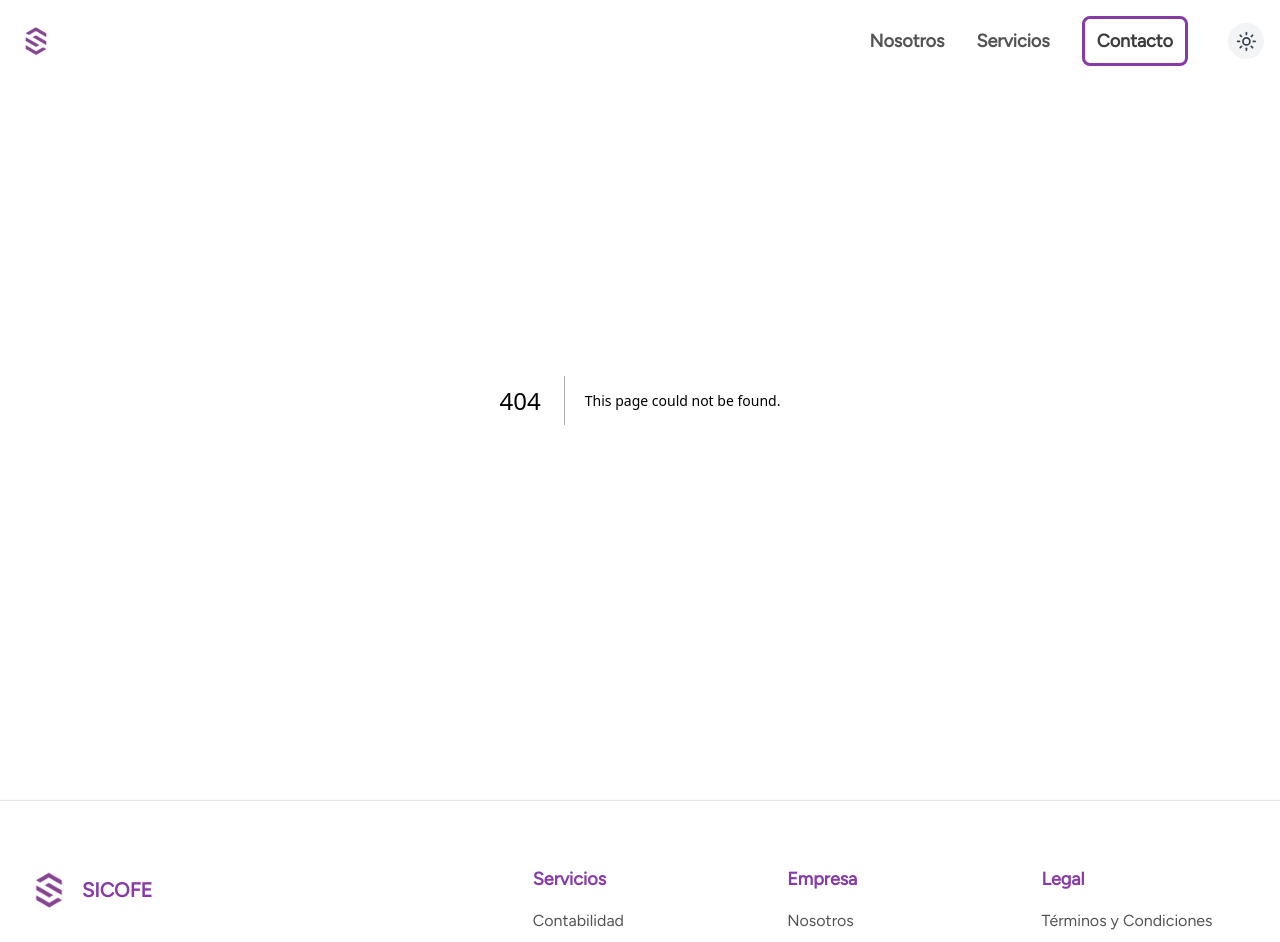
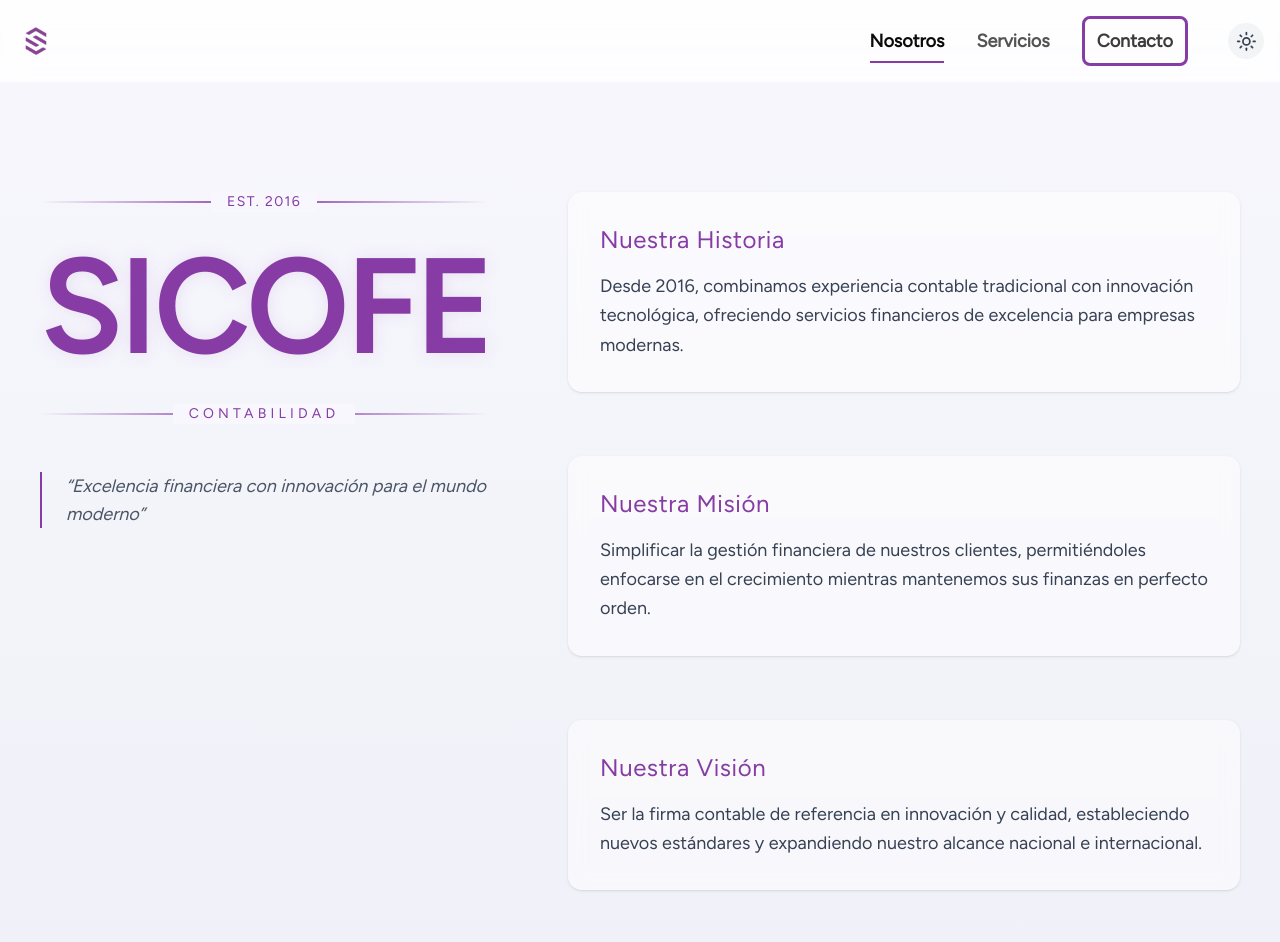
Before and after one commit to jovandyaz/sicofe-conta, a Next.js app: page /AboutUs in a window 1280 px wide. Before the commit this address had no page. Shown: the top 942 px of the page. Built offline with nearby package versions, Linux system fonts and the light colour scheme.

Commit message:
feat: add about us page

```diff
--- /dev/null
+++ b/src/app/AboutUs/page.tsx
@@ -0,0 +1,87 @@
+'use client';
+
+import { HeroLogo } from '@/components/Hero/components';
+import { motion } from 'motion/react';
+
+export default function AboutUs() {
+  return (
+    <div className="min-h-screen bg-gradient-to-b from-[#f7f7fd] to-[#f0f0f8] pt-24 dark:from-[#0f0f19] dark:to-[#16162a]">
+      <div className="mx-auto max-w-7xl px-6 py-24 md:px-10">
+        <div className="flex flex-col items-start justify-between gap-20 lg:flex-row">
+          {/* Left side - Hero Logo */}
+          <motion.div
+            initial={{ opacity: 0, x: -30 }}
+            animate={{ opacity: 1, x: 0 }}
+            transition={{ duration: 1, ease: 'easeOut' }}
+            className="sticky top-32 w-full max-w-md lg:w-2/5"
+          >
+            <HeroLogo />
+            <motion.div
+              initial={{ opacity: 0 }}
+              animate={{ opacity: 1 }}
+              transition={{ delay: 1, duration: 1 }}
+              className="mt-12 border-l-2 border-[color:var(--sicofe-purple)] pl-6 dark:border-[color:var(--sicofe-purple-light)]"
+            >
+              <p className="text-lg font-light text-gray-600 italic dark:text-gray-400">
+                &ldquo;Excelencia financiera con innovación para el mundo moderno&rdquo;
+              </p>
+            </motion.div>
+          </motion.div>
+
+          {/* Right side - Description */}
+          <motion.div
+            initial={{ opacity: 0 }}
+            animate={{ opacity: 1 }}
+            transition={{ duration: 0.8, delay: 0.3 }}
+            className="w-full space-y-16 lg:w-3/5"
+          >
+            <motion.div
+              initial={{ opacity: 0, y: 20 }}
+              animate={{ opacity: 1, y: 0 }}
+              transition={{ duration: 0.7, delay: 0.5 }}
+              className="rounded-xl bg-white/50 p-8 shadow-sm backdrop-blur-sm dark:bg-[#1a1a2e]/30 dark:shadow-[0_0_15px_rgba(138,43,226,0.1)]"
+            >
+              <h2 className="mb-4 text-xl font-normal tracking-wide text-[color:var(--sicofe-purple)] md:text-2xl dark:text-[color:var(--sicofe-purple-light)]">
+                Nuestra Historia
+              </h2>
+              <p className="text-lg leading-relaxed font-light text-gray-700 dark:text-gray-300">
+                Desde 2016, combinamos experiencia contable tradicional con innovación tecnológica,
+                ofreciendo servicios financieros de excelencia para empresas modernas.
+              </p>
+            </motion.div>
+
+            <motion.div
+              initial={{ opacity: 0, y: 20 }}
+              animate={{ opacity: 1, y: 0 }}
+              transition={{ duration: 0.7, delay: 0.7 }}
+              className="rounded-xl bg-white/50 p-8 shadow-sm backdrop-blur-sm dark:bg-[#1a1a2e]/30 dark:shadow-[0_0_15px_rgba(138,43,226,0.1)]"
+            >
+              <h2 className="mb-4 text-xl font-normal tracking-wide text-[color:var(--sicofe-purple)] md:text-2xl dark:text-[color:var(--sicofe-purple-light)]">
+                Nuestra Misión
+              </h2>
+              <p className="text-lg leading-relaxed font-light text-gray-700 dark:text-gray-300">
+                Simplificar la gestión financiera de nuestros clientes, permitiéndoles enfocarse en
+                el crecimiento mientras mantenemos sus finanzas en perfecto orden.
+              </p>
+            </motion.div>
+
+            <motion.div
+              initial={{ opacity: 0, y: 20 }}
+              animate={{ opacity: 1, y: 0 }}
+              transition={{ duration: 0.7, delay: 0.9 }}
+              className="rounded-xl bg-white/50 p-8 shadow-sm backdrop-blur-sm dark:bg-[#1a1a2e]/30 dark:shadow-[0_0_15px_rgba(138,43,226,0.1)]"
+            >
+              <h2 className="mb-4 text-xl font-normal tracking-wide text-[color:var(--sicofe-purple)] md:text-2xl dark:text-[color:var(--sicofe-purple-light)]">
+                Nuestra Visión
+              </h2>
+              <p className="text-lg leading-relaxed font-light text-gray-700 dark:text-gray-300">
+                Ser la firma contable de referencia en innovación y calidad, estableciendo nuevos
+                estándares y expandiendo nuestro alcance nacional e internacional.
+              </p>
+            </motion.div>
+          </motion.div>
+        </div>
+      </div>
+    </div>
+  );
+}
--- a/src/components/Hero/Hero.tsx
+++ b/src/components/Hero/Hero.tsx
@@ -1,7 +1,7 @@
 'use client';
 
 import { useRef } from 'react';
-import { HeroBackground, HeroImageBox, HeroLogo, HeroText } from './components';
+import { HeroBackground, HeroImageBox, HeroText } from './components';
 
 export const Hero = () => {
   const containerRef = useRef<HTMLDivElement>(null);
@@ -15,8 +15,6 @@ export const Hero = () => {
         <HeroBackground />
 
         <div className="z-10 flex flex-1 flex-col items-center justify-center py-20 text-center md:text-center lg:items-center lg:py-0">
-          <HeroLogo />
-
           <HeroText />
         </div>
 
--- a/src/components/Hero/components/HeroText.tsx
+++ b/src/components/Hero/components/HeroText.tsx
@@ -1,15 +1,26 @@
 'use client';
 
+import Link from 'next/link';
+import { Button } from '@/components/ui';
 import { motion } from 'motion/react';
 
 export const HeroText = () => {
   return (
-    <div className="relative z-10 mx-auto max-w-xl">
+    <div className="relative z-10 mx-auto max-w-3xl">
+      <motion.h1
+        initial={{ opacity: 0, y: 20 }}
+        animate={{ opacity: 1, y: 0 }}
+        transition={{ duration: 0.8, delay: 1.4 }}
+        className="mb-6 text-center text-3xl leading-tight font-bold text-gray-800 md:text-4xl lg:text-5xl dark:text-gray-100"
+      >
+        Soluciones financieras para la empresa moderna
+      </motion.h1>
+
       <motion.p
         initial={{ opacity: 0, y: 20 }}
         animate={{ opacity: 1, y: 0 }}
-        transition={{ duration: 0.8, delay: 1.4 }}
-        className="text-center text-lg leading-relaxed text-gray-700 md:my-6 md:text-xl lg:text-2xl dark:text-gray-300"
+        transition={{ duration: 0.8, delay: 1.6 }}
+        className="text-center text-xl leading-relaxed text-gray-700 md:my-6 md:text-2xl lg:text-3xl dark:text-gray-300"
       >
         Transformamos la contabilidad tradicional con soluciones
         <motion.span
@@ -19,7 +30,7 @@ export const HeroText = () => {
         >
           <span className="absolute inset-0 -rotate-1 transform rounded bg-[color:var(--sicofe-blue)]/10 dark:bg-[color:var(--sicofe-blue)]/15"></span>
           <motion.span
-            className="relative text-[color:var(--sicofe-blue-dark)] dark:text-[color:var(--sicofe-blue)]"
+            className="relative font-semibold text-[color:var(--sicofe-blue-dark)] dark:text-[color:var(--sicofe-blue)]"
             animate={{
               textShadow: [
                 '0 0 5px rgba(var(--sicofe-blue-light), 0.1)',
@@ -39,12 +50,30 @@ export const HeroText = () => {
         para empresas con visión de futuro.
       </motion.p>
 
+      {/* CTA Button */}
+      <motion.div
+        initial={{ opacity: 0, y: 20 }}
+        animate={{ opacity: 1, y: 0 }}
+        transition={{ duration: 0.8, delay: 1.8 }}
+        className="mt-10 flex justify-center"
+      >
+        <motion.div whileHover={{ scale: 1.05 }} whileTap={{ scale: 0.95 }} className="w-auto">
+          <Button
+            asChild
+            size="lg"
+            className="rounded-full bg-gradient-to-r from-[color:var(--sicofe-purple)] to-[color:var(--sicofe-purple-dark)] px-10 py-7 text-xl font-medium shadow-lg transition-all hover:shadow-xl dark:from-[color:var(--sicofe-purple)] dark:to-[color:var(--sicofe-purple-light)]"
+          >
+            <Link href="/services">Conoce nuestros servicios</Link>
+          </Button>
+        </motion.div>
+      </motion.div>
+
       {/* Visual separator */}
       <motion.div
-        className="mx-auto mt-8 h-px w-24 bg-gradient-to-r from-transparent via-[color:var(--sicofe-purple)]/50 to-transparent"
+        className="mx-auto mt-16 h-px w-36 bg-gradient-to-r from-transparent via-[color:var(--sicofe-purple)]/50 to-transparent"
         initial={{ scaleX: 0, opacity: 0 }}
         animate={{ scaleX: 1, opacity: 1 }}
-        transition={{ duration: 1, delay: 1.8 }}
+        transition={{ duration: 1, delay: 2 }}
       />
     </div>
   );
--- a/src/components/Navbar/Navbar.tsx
+++ b/src/components/Navbar/Navbar.tsx
@@ -3,15 +3,15 @@ import { FloatingNav } from '@/components/ui';
 const navItems = [
   {
     name: 'Nosotros',
-    link: '/nosotros'
+    link: '/AboutUs'
   },
   {
     name: 'Servicios',
-    link: '/servicios'
+    link: '/services'
   },
   {
     name: 'Contacto',
-    link: '/contacto',
+    link: '/contact',
     highlighted: true
   }
 ];
```
